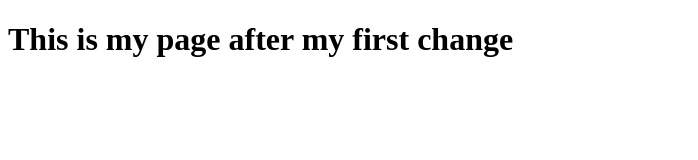
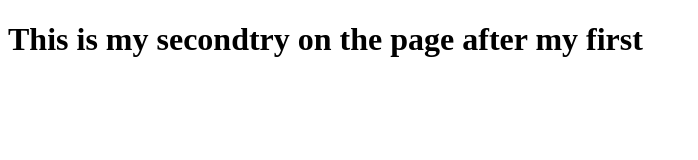
Before and after one commit to joaosantos37/joaoremote, a plain HTML site: page index.html in a window 1280 px wide. Shown: the whole page, without its empty margins (0-698 px from the left). Drawn offline with Linux system fonts and the light colour scheme.

Commit message:
Change of the title in the index.html page

```diff
--- a/index.html
+++ b/index.html
@@ -4,6 +4,6 @@
     <title>My Index Page</title>
 </head>
 <body>
-    <h1>This is my page after my first change </h1>
+    <h1>This is my secondtry on the page after my first  </h1>
 </body>
 </html>
```
Also changed, not shown: 1 other file.
